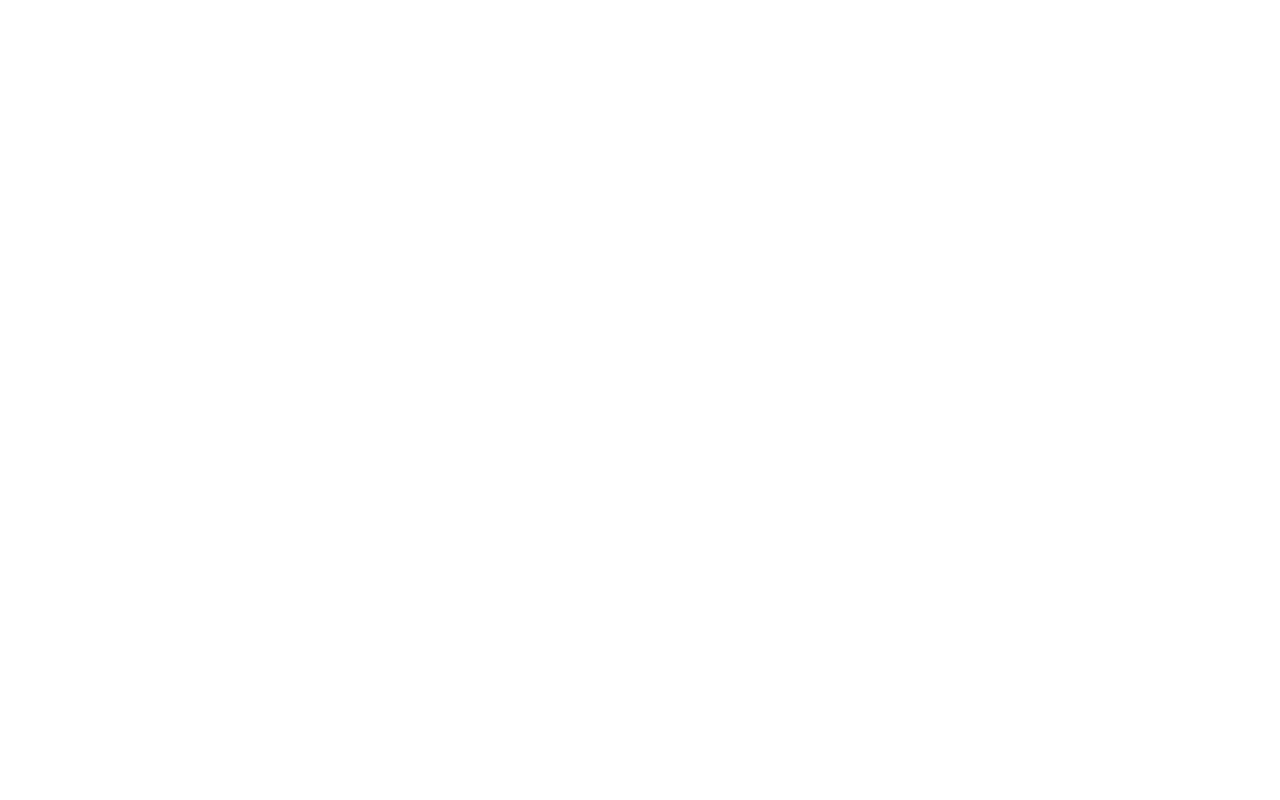
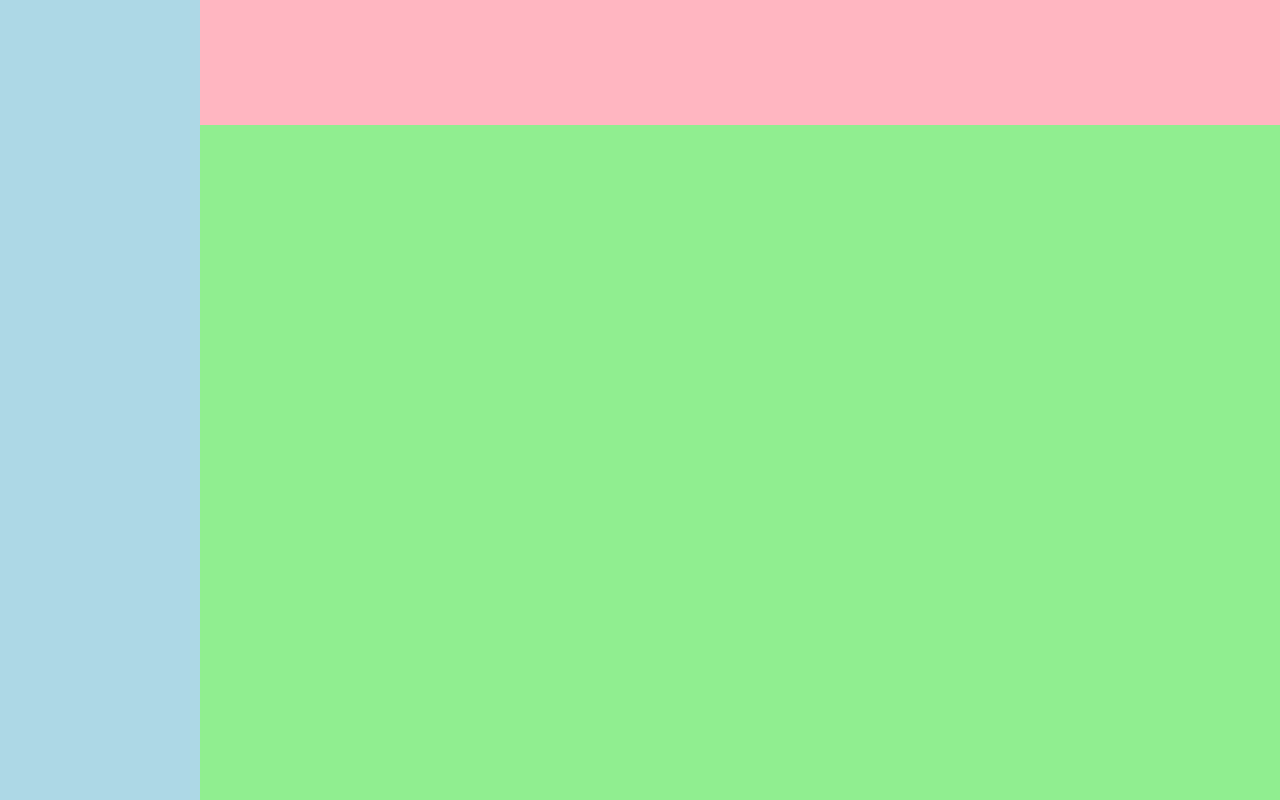
Before and after one commit to mvch1ne/odin-admin-dashboard, a plain HTML site: page index.html in a window 1280 px wide. Drawn offline with Linux system fonts and the light colour scheme.

Commit message:
Structure for webpage created with flexbox

```diff
--- a/index.html
+++ b/index.html
@@ -6,7 +6,16 @@
     <title>Admin Dashboard</title>
     <link rel="stylesheet" href="style.css">
 </head>
-<body>
+<body class="container">
+    <div class="sidebar">
+
+    </div>
+
+    <main class="main">
+        <header class="header">
+
+        </header>
+    </main>
 
 </body>
 </html>
--- a/style.css
+++ b/style.css
@@ -0,0 +1,31 @@
+
+*{
+    box-sizing: border-box;
+    margin: 0;
+}
+
+
+body.container{
+    display: flex;
+    flex-direction: row;
+}
+
+
+.sidebar{
+    background-color: lightblue;
+    height: 100vh;
+    width: 200px;
+}
+
+
+header.header{
+    background-color: lightpink;
+    height: 125px;
+    width: calc(100vw - 200px);
+}
+
+
+main.main{
+    background-color: lightgreen;
+
+}
```
Also changed, not shown: 1 other file.
